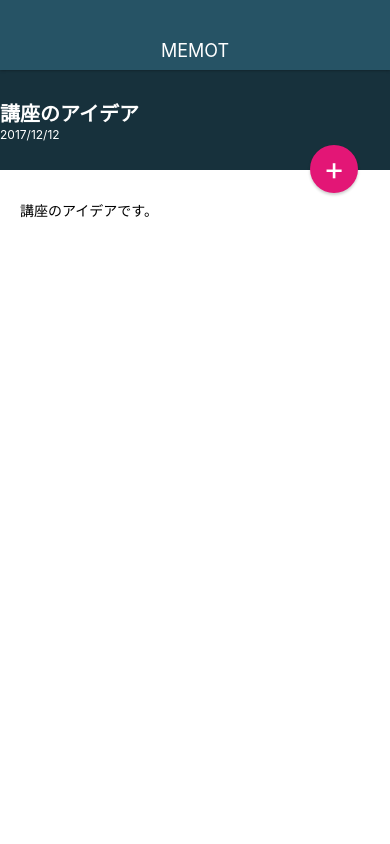
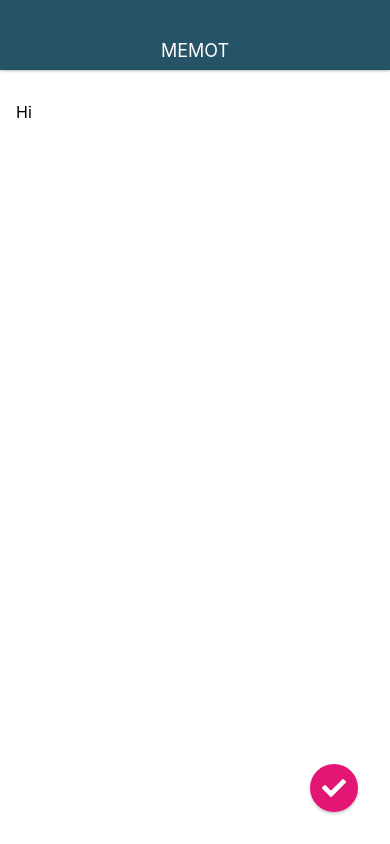
Before and after one commit to rassii/memoapp, a React Native app: screen / in a window 390 px wide. Built offline with nearby package versions, Linux system fonts and the light colour scheme.

Commit message:
today commit

```diff
--- a/App.js
+++ b/App.js
@@ -4,6 +4,7 @@
 import Appbar from './src/components/Appbar';
 import MemoListScreen from './src/screens/MemoListScreen';
 import MemoDetailScreen from './src/screens/MemoDetailScreen';
+import MemoEditScreen from './src/screens/MemoEditScreen';
 
 export default class App extends React.Component {
   render() {
@@ -11,7 +12,7 @@
       <View style={styles.container}>
 
         <Appbar />
-        <MemoDetailScreen />
+        <MemoEditScreen />
 
       </View>
     );
--- a/package.json
+++ b/package.json
@@ -8,7 +8,9 @@
     "eject": "expo eject"
   },
   "dependencies": {
+    "@expo/vector-icons": "^10.0.6",
     "expo": "~36.0.0",
+    "expo-font": "^8.0.0",
     "react": "~16.9.0",
     "react-dom": "~16.9.0",
     "react-native": "https://github.com/expo/react-native/archive/sdk-36.0.0.tar.gz",
--- a/src/elements/CircleButton.js
+++ b/src/elements/CircleButton.js
@@ -1,14 +1,46 @@
 import React from 'react';
-import { StyleSheet, Text, View } from 'react-native';
+import { StyleSheet, View } from 'react-native';
+import * as Font from 'expo-font';
+import { createIconSet } from '@expo/vector-icons';
+import fontAwsome from '../../assets/fonts/fa-solid-900.ttf';
+
+
+const CustomIcon = createIconSet({
+  pencil: '\uf303',
+  plus: '\uf067',
+  Check: '\uf00c',
+}, 'FontAwsome');
 
 class CircleButton extends React.Component {
+  state = {
+    fontLoaded: false,
+  }
+
+  async componentDidMount() {
+    await Font.loadAsync({
+      FontAwsome: fontAwsome,
+    });
+
+    this.setState({ fontLoaded: true });
+  }
+
   render() {
-    const { style } = this.props;
+    const { name, style, color } = this.props;
+
+    let bgColor = '#E31676';
+    let textColor = '#fff';
+
+    if (color === 'white') {
+      bgColor = '#fff';
+      textColor = '#E31676';
+    }
     return (
-      <View style={[styles.CircleButton, style]}>
-        <Text style={styles.CircleButtonTitle}>
-          {this.props.children}
-        </Text>
+      <View style={[styles.CircleButton, style, { backgroundColor: bgColor }]}>
+        {
+          this.state.fontLoaded ? (
+            <CustomIcon name={name} style={[styles.CircleButtonTitle, { color: textColor }]} />
+          ) : null
+        }
       </View>
     );
   }
@@ -21,7 +53,6 @@
     right: 32,
     width: 48,
     height: 48,
-    backgroundColor: '#E31676',
     borderRadius: 24,
     alignItems: 'center',
     justifyContent: 'center',
@@ -31,8 +62,8 @@
     shadowRadius: 3,
   },
   CircleButtonTitle: {
-    color: '#fff',
-    fontSize: 32,
+    fontFamily: 'FontAwsome',
+    fontSize: 24,
     lineHeight: 32,
   },
 });
--- a/src/screens/MemoDetailScreen.js
+++ b/src/screens/MemoDetailScreen.js
@@ -20,7 +20,7 @@
           </Text>
         </View>
 
-        <CircleButton style={styles.editButton}>+</CircleButton>
+        <CircleButton name="pencil" color="white" style={styles.editButton} />
       </View>
     );
   }
@@ -35,11 +35,13 @@
     height: 100,
     backgroundColor: '#17313C',
     justifyContent: 'center',
+    padding: 10,
   },
   memoHeaderTitle: {
     fontSize: 20,
     fontWeight: 'bold',
     color: '#fff',
+    marginBottom: 4,
   },
   memoHeaderDate: {
     fontSize: 12,
--- /dev/null
+++ b/src/screens/MemoEditScreen.js
@@ -0,0 +1,33 @@
+import React from 'react';
+import { StyleSheet, View, TextInput } from 'react-native';
+
+import CircleButton from '../elements/CircleButton';
+
+class MemoEditScreen extends React.Component {
+  render() {
+    return (
+      <View style={styles.container}>
+        <TextInput style={styles.memoEditInpot} multiline value="Hi" />
+        <CircleButton name="Check" />
+      </View>
+    );
+  }
+}
+
+const styles = StyleSheet.create({
+  container: {
+    flex: 1,
+    width: '100%',
+  },
+  memoEditInpot: {
+    backgroundColor: '#fff',
+    flex: 1,
+    paddingTop: 32,
+    paddingLeft: 16,
+    paddingRight: 16,
+    paddingBottom: 16,
+    fontSize: 16,
+  },
+});
+
+export default MemoEditScreen;
--- a/src/screens/MemoListScreen.js
+++ b/src/screens/MemoListScreen.js
@@ -9,7 +9,7 @@
     return (
       <View style={styles.container}>
         <MemoList />
-        <CircleButton>+</CircleButton>
+        <CircleButton name="plus" />
       </View>
     );
   }
```
Also changed, not shown: assets/fonts/fa-solid-900.ttf (added).
